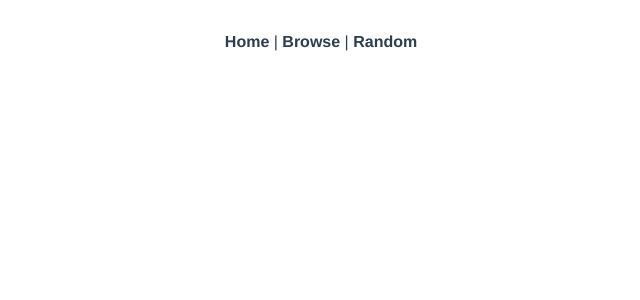
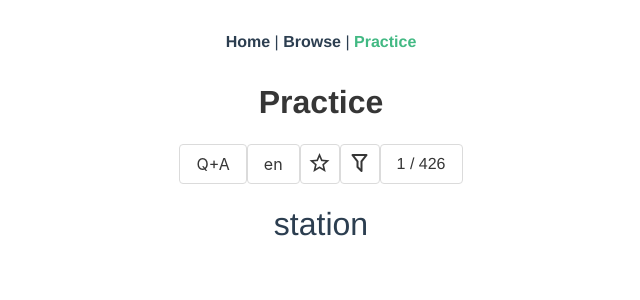
Before and after one commit to levosos/dictao, a Vue app: page /practice in a window 1280 px wide. Shown: the top 300 px of the page, without its empty margins (319-959 px from the left). Built offline with nearby package versions, Linux system fonts and the light colour scheme.

Commit message:
Introducing new 'Practice' page

```diff
--- a/src/App.vue
+++ b/src/App.vue
@@ -3,7 +3,7 @@
     <div id="nav">
       <router-link to="/">Home</router-link> |
       <router-link to="/browse">Browse</router-link> |
-      <router-link to="/random">Random</router-link>
+      <router-link to="/practice">Practice</router-link>
     </div>
     <router-view/>
   </div>
--- a/src/router/index.js
+++ b/src/router/index.js
@@ -4,6 +4,7 @@ import VueRouter from 'vue-router'
 // views
 import Home from '../views/Home.vue'
 import Browse from '../views/Browse.vue'
+import Practice from '../views/Practice.vue'
 
 // components
 import Page from '../components/Page.vue'
@@ -27,6 +28,10 @@ const routes = [
   {
     path: '/browse',
     component: Browse
+  },
+  {
+    path: '/practice',
+    component: Practice
   },
   {
     path: '/random',
--- a/src/views/Home.vue
+++ b/src/views/Home.vue
@@ -2,7 +2,7 @@
   <div class="home">
     <h1 class="title">Welcome to Dictão</h1>
     <b-button type="is-success" size="is-large" tag="router-link" to="/browse">Browse</b-button>
-    <b-button type="is-success" size="is-large" tag="router-link" to="/random">Practice</b-button>
+    <b-button type="is-success" size="is-large" tag="router-link" to="/practice">Practice</b-button>
     <p>You can also just go somewhere</p>
     <div><router-link to="/nouns">Substantivos</router-link></div>
     <div><router-link to="/verbs">Verbos</router-link></div>
--- /dev/null
+++ b/src/views/Practice.vue
@@ -0,0 +1,268 @@
+<template>
+  <section>
+    <h2 class="title">Practice</h2>
+    <section class="controls">
+      <b-button @click="q_qa">{{ show.answers ? 'Q+A' : 'Q' }}</b-button>
+      <b-button @click="en_pt">{{ lang.q }}</b-button>
+      <b-button @click="star"><b-icon :icon="star_icon" /></b-button>
+      <b-button @click="filter"><b-icon :icon="filter_icon" /></b-button>
+      <span class="button">{{ filtered_data.length ? index + 1 : 0 }} / {{ filtered_data.length }}</span>
+    </section>
+    <section id="filter" v-if="filtering">
+      <b-taglist>
+        <b-tag rounded size="is-medium" v-for="tag in tags" :key="tag" :type="tag_type(tag)" @click.native="tag_clicked(tag)">
+          {{ tag }}
+        </b-tag>
+      </b-taglist>
+      <b-checkbox-button @input="restart" v-for="letter in 'abcdefghijklmnopqrstuvwxyz'" :key="letter" v-model="filters" :native-value="letter" type="is-success">
+        {{ letter }}
+      </b-checkbox-button>
+      <b-button @click="clear_filters" :disabled="filters.length === 0">
+        <b>clear</b>
+      </b-button>
+    </section>
+    <section v-on:click="click">
+      <Word v-bind="question" :newline="true" />
+      <Word class="answer" v-if="show.answer" v-bind="answer" />
+    </section>
+    <List v-if="starred.length" :total="false" v-bind="{ ...$props, data: this.starred }" />
+  </section>
+</template>
+
+<script>
+import Word from '../components/Word.vue'
+import List from '../components/List.vue'
+
+import collections from '../collections/all'
+
+import _ from 'lodash';
+
+export default {
+  name: 'Practice',
+  components: {
+    Word,
+    List,
+  },
+  data() {
+    return {
+      shuffled_data: [],
+      index: 0,
+      lang: {
+        q: 'en',
+        a: 'pt',
+      },
+      show: {
+        answer: false,
+        answers: true,
+      },
+      starred: [],
+      filtering: false,
+      filters: [],
+      tags: [],
+      selected_tags: [],
+    }
+  },
+  props: {
+    'data': Array,
+  },
+  methods: {
+    filter() {
+      this.filtering = !this.filtering
+    },
+    shuffle() {
+      this.shuffled_data = _.shuffle([].concat(...collections))
+    },
+    restart() {
+      // reshuffle (all) the data
+      this.shuffle()
+
+      // start from the beginning (of the filtered data)
+      this.index = 0
+
+      // hide the answer if it is shown
+      this.show.answer = false
+    },
+    next() {
+      if (++this.index == this.filtered_data.length) {
+        this.restart()
+      }
+    },
+    previous() {
+      if (this.index > 0) {
+        this.index--
+      }
+    },
+    click(event) {
+      // the following should work but we protect from non existing event
+      // properties just in case;
+      // we currently do this manually but should consider using lodash instead.
+      let x, width = undefined
+      x = event.offsetX
+      if (event.target) {
+        width = event.target.offsetWidth
+      }
+
+      // go next if pressed on the rightmost 80% of the screen
+      // or if could not tell where; otherwise go previous.
+      if (!x || !width || x > width * 0.2) {
+        if (this.show.answers) {
+          if (this.show.answer) {
+            this.next()
+            this.show.answer = false
+          } else {
+            this.show.answer = true
+          }
+        } else {
+          this.next()
+        }
+      } else {
+        this.previous()
+        this.show.answer = false
+      }
+    },
+    en_pt() {
+      // switch between question and answer languages
+      [this.lang.q, this.lang.a] = [this.lang.a, this.lang.q]
+
+      // we have to restart when filtering as data changes due to
+      // the change of language.
+      // therefore, we restart in all cases for consistency.
+      this.restart()
+    },
+    q_qa() {
+      this.show.answers = !this.show.answers
+      this.show.answer = false
+    },
+    star() {
+      if (this.word !== undefined) {
+        const index = this.starred.indexOf(this.word);
+        if (index === -1) {
+          this.starred.push(this.word);
+        } else {
+          this.starred.splice(index, 1);
+        }
+      }
+    },
+    clear_filters() {
+      this.filters = []
+      this.restart()
+    },
+    props(lang) {
+      if (this.word === undefined) {
+        return { word: undefined }
+      } else if (lang == 'en') {
+        return { word: this.word.e }
+      } else if (lang == 'pt') {
+        return { word: this.word.p, pronunciation: this.word.pronunciation }
+      }
+    },
+    tag_type(tag) {
+      return this.selected_tags.indexOf(tag) === -1 ? 'is-success is-light' : 'is-success'
+    },
+    tag_clicked(tag) {
+      const index = this.selected_tags.indexOf(tag)
+      if (index === -1) {
+        this.selected_tags.push(tag)
+      } else {
+        this.selected_tags.splice(index, 1)
+      }
+
+      this.restart()
+    },
+  },
+  created() {
+    // find all available tags
+    this.tags = [...new Set([].concat(...(([].concat(...collections)).map(o => o.tags || []))))]
+
+    // select all of them initially
+    this.selected_tags = [...this.tags]
+
+    // and shuffle the data
+    this.shuffle()
+  },
+  computed: {
+    question() {
+      return this.props(this.lang.q)
+    },
+    answer() {
+      return this.props(this.lang.a)
+    },
+    word() {
+      return this.filtered_data[this.index]
+    },
+    star_icon() {
+      return this.starred.indexOf(this.word) === -1 ? 'star-outline' : 'star'
+    },
+    filter_icon() {
+      return this.filters.length || this.selected_tags.length !== this.tags.length ? 'filter' : 'filter-outline'
+    },
+    filtered_data() {
+      const filter = function(word) {
+        const translate = {
+          // https://en.wikipedia.org/wiki/Portuguese_orthography#Diacritics
+          'á': 'a',
+          'â': 'a',
+          'ã': 'a',
+          'à': 'a',
+          'ç': 'c',
+          'é': 'e',
+          'ê': 'e',
+          'è': 'e',
+          'í': 'i',
+          'ì': 'i',
+          'ó': 'o',
+          'ô': 'o',
+          'õ': 'o',
+          'ò': 'o',
+          'ú': 'u',
+          'ù': 'u',
+        };
+
+        // extract the word depending on the language
+        word = this.lang.q == 'en' ? word.e : word.p
+
+        // take the first character
+        let letter = word.charAt(0).toLowerCase()
+
+        // ignore accents
+        letter = translate[letter] || letter
+
+        // see if it is filtered
+        return this.filters.indexOf(letter) !== -1
+      }.bind(this)
+
+      let result = this.shuffled_data
+
+      if (this.filters.length) {
+        result = result.filter(filter)
+      }
+
+      return result.filter(o => this.selected_tags.some(tag => o.tags.indexOf(tag) !== -1))
+    }
+  },
+}
+</script>
+
+<style scoped>
+.tags {
+  justify-content: center;
+}
+
+#filter {
+  display: flex;
+  flex-wrap: wrap;
+  justify-content: center
+}
+
+.word {
+  font-size: xx-large;
+}
+
+.answer {
+  background-color: #42b983;
+}
+
+.controls {
+  margin-bottom: 16px;
+}
+</style>
```
